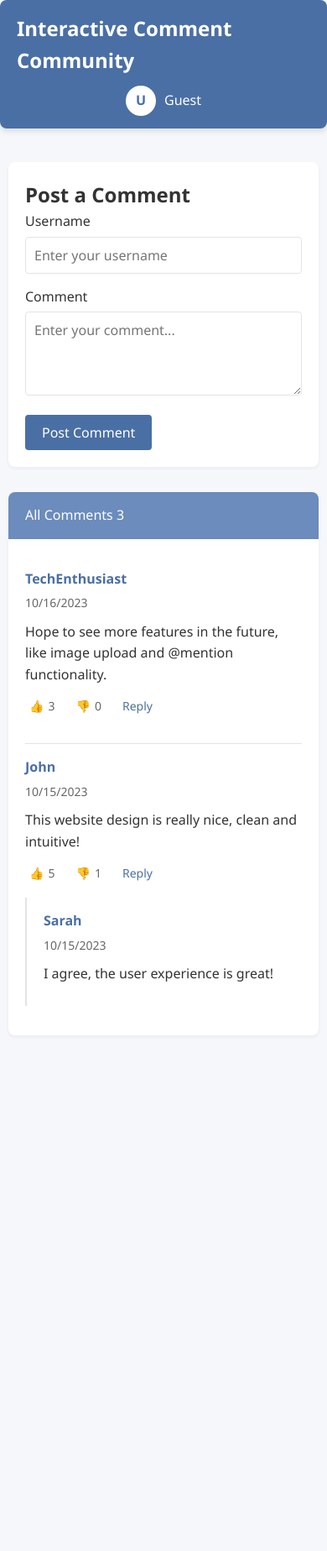
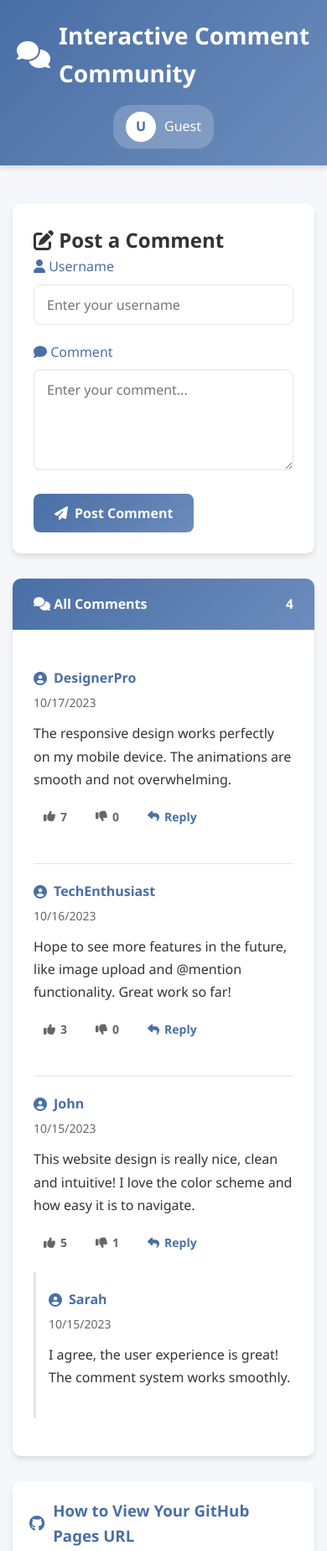
Before and after one commit to liusuining990-max/comment-website, a plain HTML site: page index.html in a window 390 px wide. Shown: the top 1847 px of the page at 84% size. Before the commit the page ends 1243 px from the top, so only its background shows below. Drawn offline with Linux system fonts and the light colour scheme.

Commit message:
Enhance UI with styles and icons
Updated styles and added Font Awesome icons for improved UI.

```diff
--- a/index.html
+++ b/index.html
@@ -4,6 +4,7 @@
     <meta charset="UTF-8">
     <meta name="viewport" content="width=device-width, initial-scale=1.0">
     <title>Interactive Comment Community</title>
+    <link rel="stylesheet" href="https://cdnjs.cloudflare.com/ajax/libs/font-awesome/6.4.0/css/all.min.css">
     <style>
         :root {
             --primary-color: #4a6fa5;
@@ -14,6 +15,7 @@
             --border-color: #e1e4e8;
             --success-color: #28a745;
             --danger-color: #dc3545;
+            --shadow: 0 4px 6px rgba(0, 0, 0, 0.1);
         }
 
         * {
@@ -27,6 +29,7 @@
             background-color: var(--background-color);
             color: var(--text-color);
             line-height: 1.6;
+            padding-bottom: 40px;
         }
 
         .container {
@@ -36,12 +39,11 @@
         }
 
         header {
-            background-color: var(--primary-color);
+            background: linear-gradient(135deg, var(--primary-color), var(--secondary-color));
             color: white;
-            padding: 15px 0;
+            padding: 20px 0;
             margin-bottom: 30px;
-            border-radius: 8px;
-            box-shadow: 0 4px 6px rgba(0, 0, 0, 0.1);
+            box-shadow: var(--shadow);
         }
 
         .header-content {
@@ -54,14 +56,24 @@
         }
 
         .logo {
-            font-size: 24px;
+            font-size: 28px;
             font-weight: bold;
+            display: flex;
+            align-items: center;
+            gap: 10px;
+        }
+
+        .logo i {
+            font-size: 32px;
         }
 
         .user-info {
             display: flex;
             align-items: center;
             gap: 10px;
+            background: rgba(255, 255, 255, 0.2);
+            padding: 8px 15px;
+            border-radius: 20px;
         }
 
         .avatar {
@@ -78,71 +90,92 @@
 
         .comment-form {
             background-color: var(--card-color);
-            padding: 20px;
-            border-radius: 8px;
-            box-shadow: 0 2px 4px rgba(0, 0, 0, 0.05);
+            padding: 25px;
+            border-radius: 10px;
+            box-shadow: var(--shadow);
             margin-bottom: 30px;
         }
 
         .form-group {
-            margin-bottom: 15px;
+            margin-bottom: 20px;
         }
 
         label {
             display: block;
-            margin-bottom: 5px;
+            margin-bottom: 8px;
             font-weight: 500;
+            color: var(--primary-color);
         }
 
         input, textarea {
             width: 100%;
-            padding: 10px;
+            padding: 12px 15px;
             border: 1px solid var(--border-color);
-            border-radius: 4px;
+            border-radius: 8px;
             font-size: 16px;
+            transition: border 0.3s;
+        }
+
+        input:focus, textarea:focus {
+            outline: none;
+            border-color: var(--primary-color);
+            box-shadow: 0 0 0 3px rgba(74, 111, 165, 0.2);
         }
 
         textarea {
-            min-height: 100px;
+            min-height: 120px;
             resize: vertical;
         }
 
         button {
-            background-color: var(--primary-color);
+            background: linear-gradient(135deg, var(--primary-color), var(--secondary-color));
             color: white;
             border: none;
-            padding: 10px 20px;
-            border-radius: 4px;
+            padding: 12px 25px;
+            border-radius: 8px;
             cursor: pointer;
             font-size: 16px;
-            transition: background-color 0.3s;
+            font-weight: 600;
+            transition: all 0.3s;
+            display: flex;
+            align-items: center;
+            gap: 8px;
         }
 
         button:hover {
-            background-color: var(--secondary-color);
+            transform: translateY(-2px);
+            box-shadow: 0 4px 8px rgba(0, 0, 0, 0.2);
         }
 
         .comments-section {
             background-color: var(--card-color);
-            border-radius: 8px;
-            box-shadow: 0 2px 4px rgba(0, 0, 0, 0.05);
+            border-radius: 10px;
+            box-shadow: var(--shadow);
             overflow: hidden;
         }
 
         .comments-header {
-            padding: 15px 20px;
-            background-color: var(--secondary-color);
+            padding: 18px 25px;
+            background: linear-gradient(135deg, var(--primary-color), var(--secondary-color));
             color: white;
-            font-weight: 500;
+            font-weight: 600;
+            display: flex;
+            justify-content: space-between;
+            align-items: center;
         }
 
         .comments-list {
-            padding: 20px;
+            padding: 25px;
         }
 
         .comment {
-            padding: 15px 0;
+            padding: 20px 0;
             border-bottom: 1px solid var(--border-color);
+            transition: background-color 0.2s;
+        }
+
+        .comment:hover {
+            background-color: rgba(245, 247, 250, 0.5);
         }
 
         .comment:last-child {
@@ -152,12 +185,15 @@
         .comment-header {
             display: flex;
             justify-content: space-between;
-            margin-bottom: 10px;
+            margin-bottom: 12px;
         }
 
         .comment-author {
             font-weight: bold;
             color: var(--primary-color);
+            display: flex;
+            align-items: center;
+            gap: 8px;
         }
 
         .comment-time {
@@ -166,12 +202,13 @@
         }
 
         .comment-content {
-            margin-bottom: 10px;
+            margin-bottom: 15px;
+            line-height: 1.7;
         }
 
         .comment-actions {
             display: flex;
-            gap: 15px;
+            gap: 20px;
         }
 
         .action-btn {
@@ -182,14 +219,15 @@
             cursor: pointer;
             display: flex;
             align-items: center;
-            gap: 5px;
-            padding: 5px;
-            border-radius: 4px;
+            gap: 6px;
+            padding: 6px 12px;
+            border-radius: 6px;
             transition: all 0.2s;
         }
 
         .action-btn:hover {
             background-color: var(--background-color);
+            transform: translateY(-1px);
         }
 
         .like-btn.active {
@@ -205,46 +243,100 @@
         }
 
         .replies {
-            margin-top: 15px;
-            padding-left: 20px;
-            border-left: 2px solid var(--border-color);
+            margin-top: 20px;
+            padding-left: 25px;
+            border-left: 3px solid var(--border-color);
         }
 
         .reply-form {
-            margin-top: 10px;
+            margin-top: 15px;
             display: none;
         }
 
         .reply-form.active {
             display: block;
+            animation: fadeIn 0.3s ease;
         }
 
         .notification {
             position: fixed;
             top: 20px;
             right: 20px;
-            padding: 15px 20px;
+            padding: 15px 25px;
             background-color: var(--success-color);
             color: white;
-            border-radius: 4px;
-            box-shadow: 0 2px 10px rgba(0, 0, 0, 0.2);
+            border-radius: 8px;
+            box-shadow: 0 4px 12px rgba(0, 0, 0, 0.15);
             display: none;
             z-index: 1000;
+            animation: slideIn 0.3s ease;
+        }
+
+        .github-info {
+            background-color: var(--card-color);
+            padding: 20px;
+            border-radius: 10px;
+            box-shadow: var(--shadow);
+            margin-top: 30px;
+        }
+
+        .github-info h3 {
+            color: var(--primary-color);
+            margin-bottom: 15px;
+            display: flex;
+            align-items: center;
+            gap: 10px;
+        }
+
+        .github-info ol {
+            margin-left: 20px;
+            margin-bottom: 15px;
+        }
+
+        .github-info li {
+            margin-bottom: 8px;
+        }
+
+        .url-box {
+            background-color: var(--background-color);
+            padding: 12px 15px;
+            border-radius: 6px;
+            font-family: monospace;
+            margin-top: 10px;
+            border: 1px dashed var(--border-color);
+        }
+
+        @keyframes fadeIn {
+            from { opacity: 0; }
+            to { opacity: 1; }
+        }
+
+        @keyframes slideIn {
+            from { transform: translateX(100%); opacity: 0; }
+            to { transform: translateX(0); opacity: 1; }
         }
 
         @media (max-width: 600px) {
             .container {
-                padding: 10px;
+                padding: 15px;
             }
 
             .header-content {
                 flex-direction: column;
-                gap: 10px;
+                gap: 15px;
             }
 
             .comment-header {
                 flex-direction: column;
                 gap: 5px;
+            }
+
+            .comment-actions {
+                gap: 10px;
+            }
+
+            .replies {
+                padding-left: 15px;
             }
         }
     </style>
@@ -252,7 +344,10 @@
 <body>
     <header>
         <div class="header-content">
-            <div class="logo">Interactive Comment Community</div>
+            <div class="logo">
+                <i class="fas fa-comments"></i>
+                <span>Interactive Comment Community</span>
+            </div>
             <div class="user-info">
                 <div class="avatar" id="userAvatar">U</div>
                 <span id="username">Guest</span>
@@ -262,31 +357,49 @@
 
     <div class="container">
         <div class="comment-form">
-            <h2>Post a Comment</h2>
+            <h2><i class="fas fa-edit"></i> Post a Comment</h2>
             <div class="form-group">
-                <label for="usernameInput">Username</label>
+                <label for="usernameInput"><i class="fas fa-user"></i> Username</label>
                 <input type="text" id="usernameInput" placeholder="Enter your username">
             </div>
             <div class="form-group">
-                <label for="commentInput">Comment</label>
+                <label for="commentInput"><i class="fas fa-comment"></i> Comment</label>
                 <textarea id="commentInput" placeholder="Enter your comment..."></textarea>
             </div>
-            <button id="submitComment">Post Comment</button>
+            <button id="submitComment">
+                <i class="fas fa-paper-plane"></i> Post Comment
+            </button>
         </div>
 
         <div class="comments-section">
             <div class="comments-header">
-                <span>All Comments</span>
+                <span><i class="fas fa-comments"></i> All Comments</span>
                 <span id="commentsCount">0</span>
             </div>
             <div class="comments-list" id="commentsList">
                 <!-- Comments will be dynamically added here -->
             </div>
         </div>
+
+        <div class="github-info">
+            <h3><i class="fab fa-github"></i> How to View Your GitHub Pages URL</h3>
+            <ol>
+                <li>Go to your GitHub repository</li>
+                <li>Click on the <strong>"Settings"</strong> tab</li>
+                <li>Scroll down to the <strong>"Pages"</strong> section in the left sidebar</li>
+                <li>Under "Source", select <strong>"Deploy from a branch"</strong></li>
+                <li>Select the <strong>"main"</strong> branch and <strong>"/ (root)"</strong> folder</li>
+                <li>Click <strong>"Save"</strong></li>
+                <li>Wait a few minutes, then refresh the page</li>
+                <li>Your site URL will appear at the top of the Pages section</li>
+            </ol>
+            <p>Your URL will look like this:</p>
+            <div class="url-box">https://[your-username].github.io/[repository-name]</div>
+        </div>
     </div>
 
     <div class="notification" id="notification">
-        Comment posted successfully!
+        <i class="fas fa-check-circle"></i> Comment posted successfully!
     </div>
 
     <script>
@@ -295,7 +408,7 @@
             {
                 id: 1,
                 author: "John",
-                content: "This website design is really nice, clean and intuitive!",
+                content: "This website design is really nice, clean and intuitive! I love the color scheme and how easy it is to navigate.",
                 timestamp: new Date('2023-10-15T14:30:00'),
                 likes: 5,
                 dislikes: 1,
@@ -303,7 +416,7 @@
                     {
                         id: 101,
                         author: "Sarah",
-                        content: "I agree, the user experience is great!",
+                        content: "I agree, the user experience is great! The comment system works smoothly.",
                         timestamp: new Date('2023-10-15T15:00:00')
                     }
                 ]
@@ -311,9 +424,18 @@
             {
                 id: 2,
                 author: "TechEnthusiast",
-                content: "Hope to see more features in the future, like image upload and @mention functionality.",
+                content: "Hope to see more features in the future, like image upload and @mention functionality. Great work so far!",
                 timestamp: new Date('2023-10-16T09:15:00'),
                 likes: 3,
+                dislikes: 0,
+                replies: []
+            },
+            {
+                id: 3,
+                author: "DesignerPro",
+                content: "The responsive design works perfectly on my mobile device. The animations are smooth and not overwhelming.",
+                timestamp: new Date('2023-10-17T16:45:00'),
+                likes: 7,
                 dislikes: 0,
                 replies: []
             }
@@ -349,6 +471,11 @@
             // Sort comments by time (newest first)
             const sortedComments = [...comments].sort((a, b) => new Date(b.timestamp) - new Date(a.timestamp));
 
+            if (sortedComments.length === 0) {
+                commentsList.innerHTML = '<p style="text-align: center; padding: 20px; color: #666;">No comments yet. Be the first to comment!</p>';
+                return;
+            }
+
             sortedComments.forEach(comment => {
                 const commentElement = createCommentElement(comment);
                 commentsList.appendChild(commentElement);
@@ -366,19 +493,21 @@
 
             commentDiv.innerHTML = `
                 <div class="comment-header">
-                    <span class="comment-author">${comment.author}</span>
+                    <div class="comment-author">
+                        <i class="fas fa-user-circle"></i> ${comment.author}
+                    </div>
                     <span class="comment-time">${formattedTime}</span>
                 </div>
                 <div class="comment-content">${comment.content}</div>
                 <div class="comment-actions">
-                    <button class="action-btn like-btn ${comment.liked ? 'active' : ''}" data-id="${comment.id}">
-                        <span>👍</span> <span class="like-count">${comment.likes}</span>
+                    <button class="action-btn like-btn" data-id="${comment.id}">
+                        <i class="fas fa-thumbs-up"></i> <span class="like-count">${comment.likes}</span>
                     </button>
-                    <button class="action-btn dislike-btn ${comment.disliked ? 'active' : ''}" data-id="${comment.id}">
-                        <span>👎</span> <span class="dislike-count">${comment.dislikes}</span>
+                    <button class="action-btn dislike-btn" data-id="${comment.id}">
+                        <i class="fas fa-thumbs-down"></i> <span class="dislike-count">${comment.dislikes}</span>
                     </button>
                     <button class="action-btn reply-btn" data-id="${comment.id}">
-                        Reply
+                        <i class="fas fa-reply"></i> Reply
                     </button>
                 </div>
                 <div class="replies">
@@ -391,7 +520,9 @@
                     <div class="form-group">
                         <textarea class="reply-content" placeholder="Reply content..."></textarea>
                     </div>
-                    <button class="submit-reply" data-id="${comment.id}">Submit Reply</button>
+                    <button class="submit-reply" data-id="${comment.id}">
+                        <i class="fas fa-paper-plane"></i> Submit Reply
+                    </button>
                 </div>
             `;
 
@@ -416,7 +547,9 @@
             return `
                 <div class="comment reply">
                     <div class="comment-header">
-                        <span class="comment-author">${reply.author}</span>
+                        <div class="comment-author">
+                            <i class="fas fa-user-circle"></i> ${reply.author}
+                        </div>
                         <span class="comment-time">${formattedTime}</span>
                     </div>
                     <div class="comment-content">${reply.content}</div>
@@ -433,9 +566,11 @@
             if (diffInSeconds < 60) {
                 return 'Just now';
             } else if (diffInSeconds < 3600) {
-                return `${Math.floor(diffInSeconds / 60)} minutes ago`;
+                const minutes = Math.floor(diffInSeconds / 60);
+                return `${minutes} minute${minutes > 1 ? 's' : ''} ago`;
             } else if (diffInSeconds < 86400) {
-                return `${Math.floor(diffInSeconds / 3600)} hours ago`;
+                const hours = Math.floor(diffInSeconds / 3600);
+                return `${hours} hour${hours > 1 ? 's' : ''} ago`;
             } else {
                 return commentTime.toLocaleDateString();
             }
@@ -460,9 +595,9 @@
         function handleLike(commentId) {
             const comment = comments.find(c => c.id === commentId);
             if (comment) {
-                // Simple implementation - in real app would need user verification
                 comment.likes++;
                 renderComments();
+                showNotification('Liked the comment!');
             }
         }
 
@@ -470,9 +605,9 @@
         function handleDislike(commentId) {
             const comment = comments.find(c => c.id === commentId);
             if (comment) {
-                // Simple implementation - in real app would need user verification
                 comment.dislikes++;
                 renderComments();
+                showNotification('Disliked the comment!');
             }
         }
 
```
